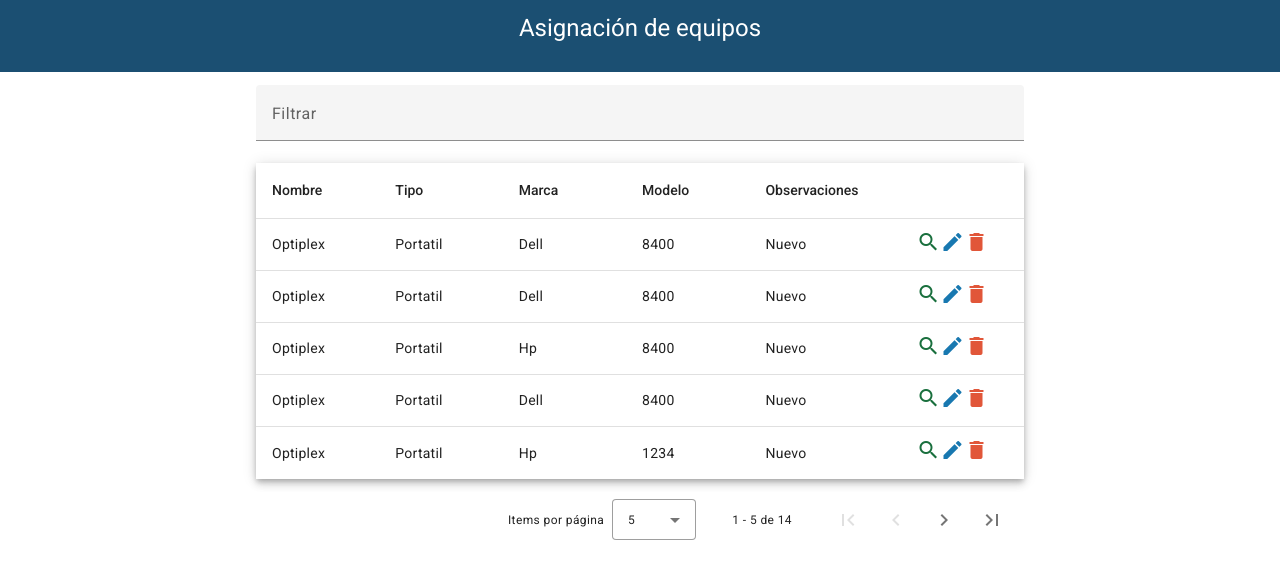
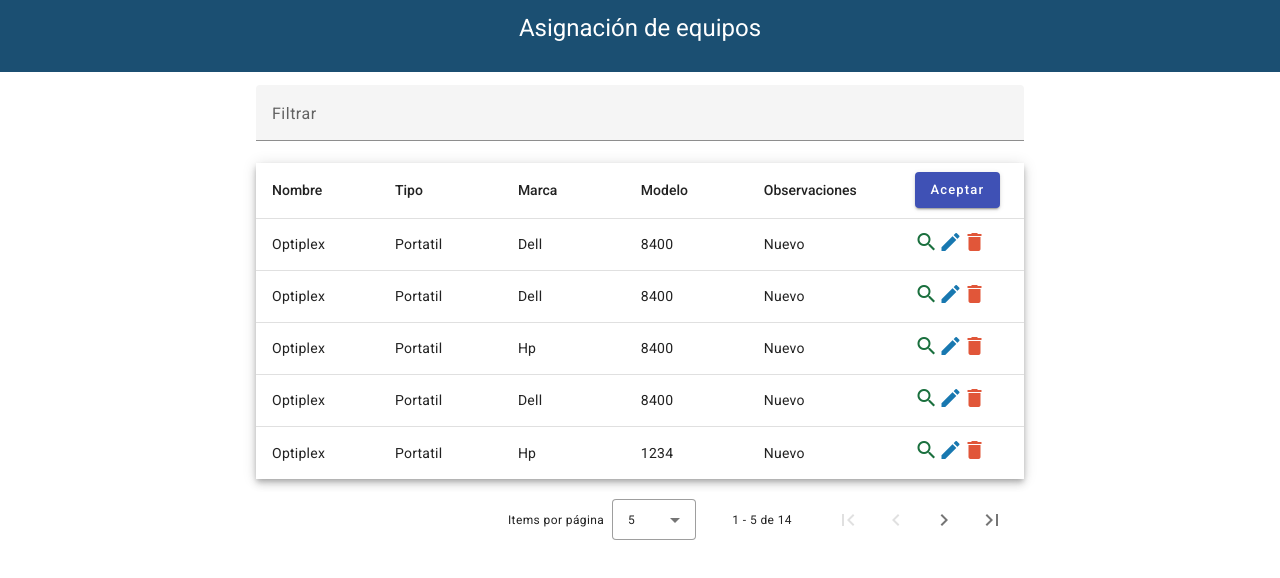
Before and after one commit to jdrosas/SGE, an Angular app in the folder FE-SGE/: page / in a window 1280 px wide. Shown: the top 578 px of the page. Built offline with nearby package versions, Linux system fonts and the light colour scheme.

Commit message:
Boton aceptar

```diff
--- a/FE-SGE/src/app/app.module.ts
+++ b/FE-SGE/src/app/app.module.ts
@@ -21,6 +21,7 @@ import { CustomMatPaginatorIntl } from './paginator-es';
 import { MatSortModule } from '@angular/material/sort';
 import { MatIconModule } from '@angular/material/icon';
 import { MatTooltipModule } from '@angular/material/tooltip';
+import { MatButtonModule } from '@angular/material/button';
 
 @NgModule({
   declarations: [
@@ -39,7 +40,8 @@ import { MatTooltipModule } from '@angular/material/tooltip';
     MatInputModule,
     MatSortModule,
     MatIconModule,
-    MatTooltipModule
+    MatTooltipModule,
+    MatButtonModule
   ],
   providers: [{
     provide: MatPaginatorIntl,
--- a/FE-SGE/src/app/components/listado-asignaciones/listado-asignaciones.component.css
+++ b/FE-SGE/src/app/components/listado-asignaciones/listado-asignaciones.component.css
@@ -41,3 +41,8 @@ table {
     cursor: pointer;
     color: #196F3D;
   }
+
+  .aceptar {
+    font-size: 13px;
+    line-height: 28px;
+  }
--- a/FE-SGE/src/app/components/listado-asignaciones/listado-asignaciones.component.html
+++ b/FE-SGE/src/app/components/listado-asignaciones/listado-asignaciones.component.html
@@ -42,7 +42,9 @@
         </ng-container>
 
         <ng-container matColumnDef="acciones">
-            <th mat-header-cell *matHeaderCellDef> </th>
+            <th mat-header-cell *matHeaderCellDef>
+                <button class="aceptar" mat-raised-button color="primary">Aceptar</button>
+            </th>
             <td mat-cell *matCellDef="let element">
                 <mat-icon matTooltip="Ver" class="search" fontIcon="search"></mat-icon>
                 <mat-icon matTooltip="Editar" class="edit" fontIcon="edit"></mat-icon>
```
